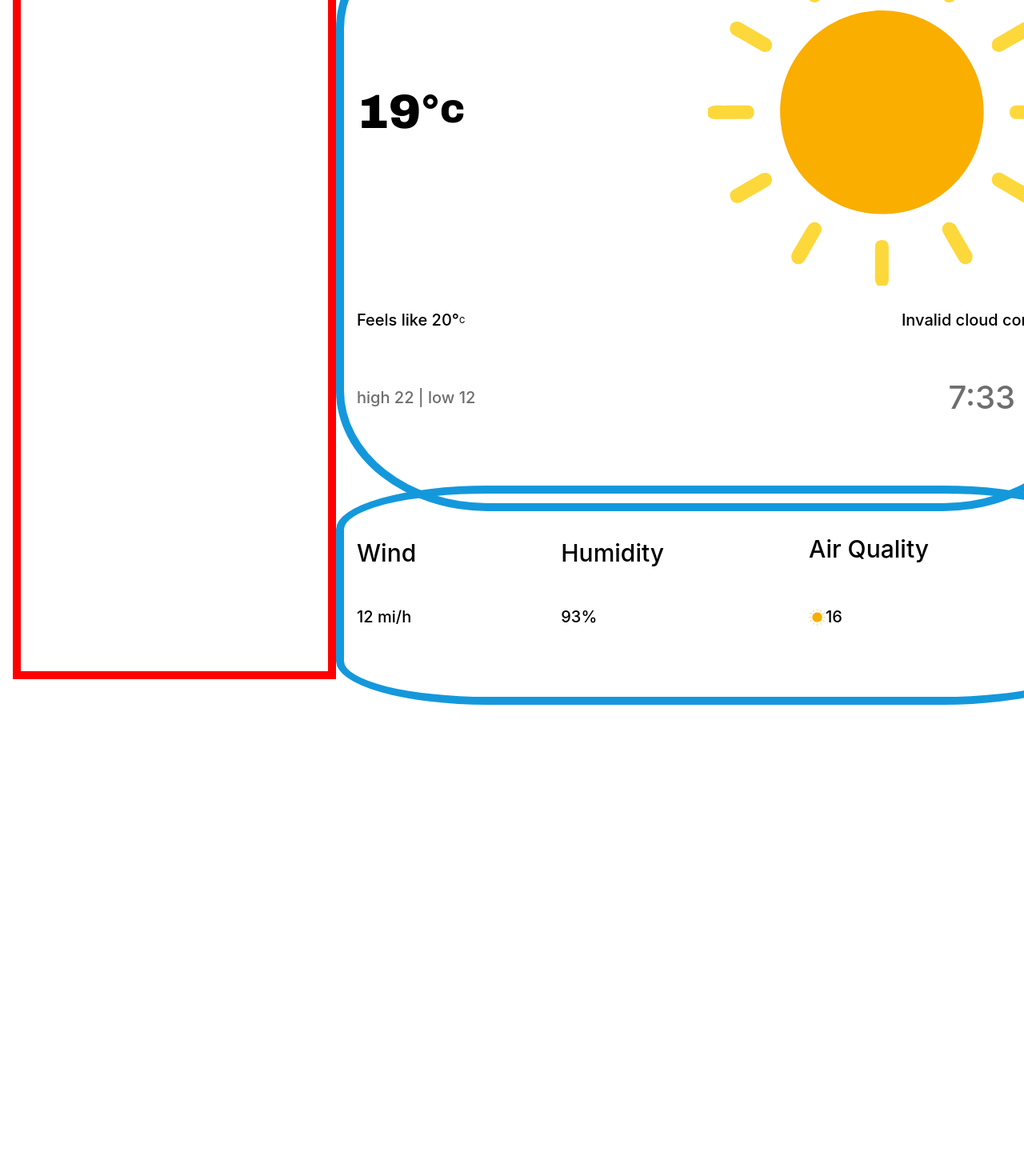
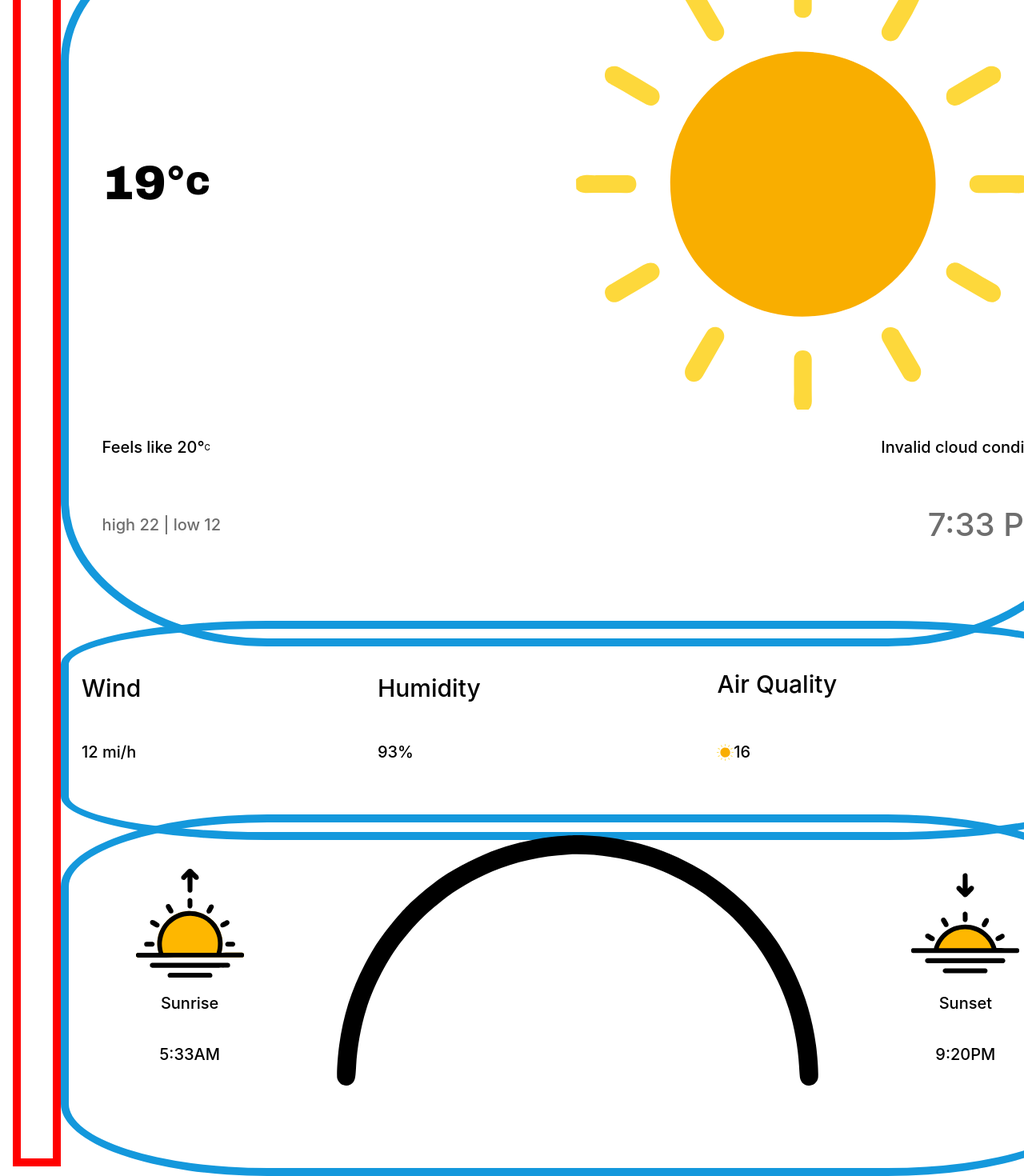
Before and after one commit to UFifty50/RustyWeather, a React (Vite) app in the folder frontend/: page / in a window 1280 px wide. Shown: the part 131-1601 px from the top of the page at 80% size. Before the commit the page ends 1012 px from the top, so only its background shows below. Built offline with nearby package versions, Linux system fonts and the light colour scheme; some icons are missing.

Commit message:
almost done with suntime

```diff
--- a/frontend/src/App.module.scss
+++ b/frontend/src/App.module.scss
@@ -7,10 +7,7 @@
   align-content: start;
   margin: 0px;
   padding: 1rem;
-}
-.weatherDetailWrapper {
-}
-.weatherDetails {
+  overflow: visible;
 }
 .div1 {
   display: grid;
@@ -43,15 +40,22 @@
 }
 .div5 {
   padding-right: 0px;
-  padding-bottom: 0px;
   padding-left: 0px;
   padding-top: 10px;
+  padding-bottom: 10px;
 }
 .div6 {
   padding-bottom: 10px;
+  padding-top: 10px;
 }
 .div7 {
   display: grid;
   grid-template-rows: auto;
   grid-template-columns: auto auto;
+  width: 100%;
+  height: 100%;
 }
+.div8 {
+  padding-top: 10px;
+  padding-bottom: 20px;
+}
--- a/frontend/src/App.tsx
+++ b/frontend/src/App.tsx
@@ -3,15 +3,9 @@ import { WeatherState, WeatherDetails } from './components/weather-details/weath
 import { SubdetailBar } from './components/subdetail-bar/subdetail-bar';
 import { InputGroup } from '@blueprintjs/core';
 import Classnames from 'classnames';
+import { SunTime } from './components/sun-time/sun-time';
 
-let cloudCoverVar = [
-    'sun',
-    'slightCloud',
-    'cloud',
-    'rain',
-    'heavyRain',
-    'rainSun',
-];
+let cloudCoverVar = ['sun', 'slightCloud', 'cloud', 'rain', 'heavyRain', 'rainSun'];
 
 function App() {
     let coverage: WeatherState = cloudCoverVar[~~(Math.random() * cloudCoverVar.length)];
@@ -45,6 +39,9 @@ function App() {
                             className={styles.subdetailBar}
                         />
                     </div>
+                    <div className={styles.div8}>
+                        <SunTime riseTime={20000000} setTime={120013063} />
+                    </div>
                 </div>
             </div>
         </div>
--- a/frontend/src/_codux/boards/app/app.board.tsx
+++ b/frontend/src/_codux/boards/app/app.board.tsx
@@ -8,7 +8,7 @@ export default createBoard({
     environmentProps: {
         canvasWidth: 1138,
         canvasHeight: 747,
-        windowWidth: 660,
+        windowWidth: 575,
         windowHeight: 606,
     },
 });
--- a/frontend/src/components/subdetail-bar/subdetail-bar.module.scss
+++ b/frontend/src/components/subdetail-bar/subdetail-bar.module.scss
@@ -18,6 +18,7 @@
   position: static;
   grid-template-rows: auto auto;
   grid-template-columns: auto auto auto;
+  margin: 0px;
 }
 .img1 {
   max-width: 100%;
--- a/frontend/src/components/sun-time/sun-time.module.scss
+++ b/frontend/src/components/sun-time/sun-time.module.scss
@@ -4,8 +4,6 @@
   border-radius: 20%;
   background-color: rgba(255, 255, 255, 0);
   font-weight: 500;
-  row-gap: 0px;
-  column-gap: 0px;
   position: static;
   width: 100%;
   height: 100%;
@@ -18,4 +16,47 @@
   position: static;
   grid-template-rows: auto;
   grid-template-columns: auto auto auto;
+  margin: 0px;
 }
+.img1 {
+  max-width: 50%;
+  max-height: 50%;
+}
+.img2 {
+  max-width: 50%;
+  max-height: 50%;
+}
+.div1 {
+  width: 100%;
+  height: 100%;
+  display: flex;
+  align-items: center;
+  justify-content: center;
+  align-content: center;
+  flex-direction: column;
+}
+.p1 {
+  display: block;
+}
+.div2 {
+  display: flex;
+  width: 100%;
+  height: 100%;
+  flex-direction: column;
+  flex-wrap: nowrap;
+  align-items: center;
+  align-content: center;
+  justify-content: center;
+}
+.div3 {
+  width: 100%;
+  height: 100%;
+  display: flex;
+  align-items: start;
+  justify-content: center;
+}
+.img3 {
+  max-width: 90%;
+  max-height: 90%;
+  display: flex;
+}
--- a/frontend/src/components/sun-time/sun-time.tsx
+++ b/frontend/src/components/sun-time/sun-time.tsx
@@ -1,6 +1,9 @@
 import styles from './sun-time.module.scss';
 import classNames from 'classnames';
 import letterSizesStyles from '../../globals/letterSizes.module.scss';
+import SunRiseSVG from '../../assets/sunrise.svg';
+import SunSetSVG from '../../assets/sunset.svg';
+import ArcSVG from '../../assets/arc.svg';
 
 export interface SunTimeProps {
     className?: string;
@@ -19,18 +22,22 @@ export const SunTime = ({ className, riseTime, setTime, children = 'SunTime' }:
     return (
         <div className={styles.root}>
             <div className={styles.detailGrid}>
-                <div>
-                    <img />
-                    <p>Sunrise</p>
-                    <p>{riseDateTime.getHours()}:{riseDateTime.getMinutes()}PM</p>
+                <div className={styles.div1}>
+                    <img src={SunRiseSVG} className={styles.img1} />
+                    <p className={letterSizesStyles.textS}>Sunrise</p>
+                    <p className={classNames(styles.p1, letterSizesStyles.textS)}>
+                        {riseDateTime.getHours()}:{riseDateTime.getMinutes()}AM
+                    </p>
                 </div>
-                <div>
-                    <img />
+                <div className={styles.div3}>
+                    <img src={ArcSVG} className={styles.img3} />
                 </div>
-                <div>
-                    <img />
-                    <p>Sunset</p>
-                    <p>{setDateTime.getHours()}:{setDateTime.getMinutes()}PM</p>
+                <div className={styles.div2}>
+                    <img src={SunSetSVG} className={styles.img2} />
+                    <p className={letterSizesStyles.textS}>Sunset</p>
+                    <p className={letterSizesStyles.textS}>
+                        {setDateTime.getHours()}:{setDateTime.getMinutes()}PM
+                    </p>
                 </div>
             </div>
         </div>
--- a/frontend/src/components/weather-details/weather-details.module.scss
+++ b/frontend/src/components/weather-details/weather-details.module.scss
@@ -38,10 +38,13 @@
   align-items: stretch;
   justify-items: stretch;
   position: static;
-  margin: 0px;
   width: auto;
   height: auto;
-  min-width: 60vh;
+  min-width: 0vh;
+  margin-top: 10px;
+  margin-bottom: 10px;
+  margin-left: 2vw;
+  margin-right: 2vw;
 }
 .cloudCoverImage {
   max-height: 100%;
```
Also changed, not shown: frontend/src/assets/arc.svg (added).
